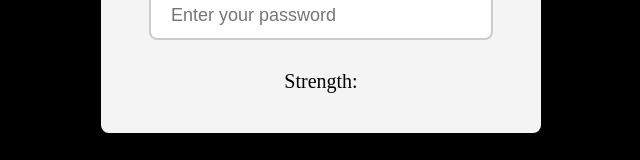
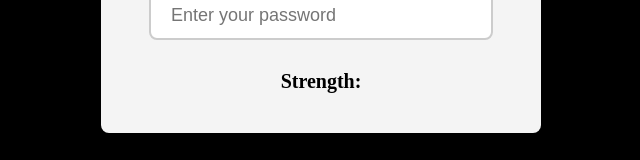
Before and after one commit to Eshhaa11/password-strength-checker, a React (Create React App) app: page / in a window 1280 px wide. Shown: the part 152-312 px from the top of the page, without its empty margins (319-959 px from the left). Built offline with nearby package versions, Linux system fonts and the light colour scheme.

Commit message:
added blue

```diff
--- a/src/Components/Password.css
+++ b/src/Components/Password.css
@@ -40,6 +40,7 @@ body {
   .strength {
     margin-top: 15px;
     font-size: 20px;
+    font-weight: bold;
   }
 
   .strength.weak {
@@ -55,7 +56,7 @@ body {
   }
 
   .strength.strong {
-    color: #5bc0de;
+    color: #136d88;
   }
 
   .strength.yesssquitestrong {
```
